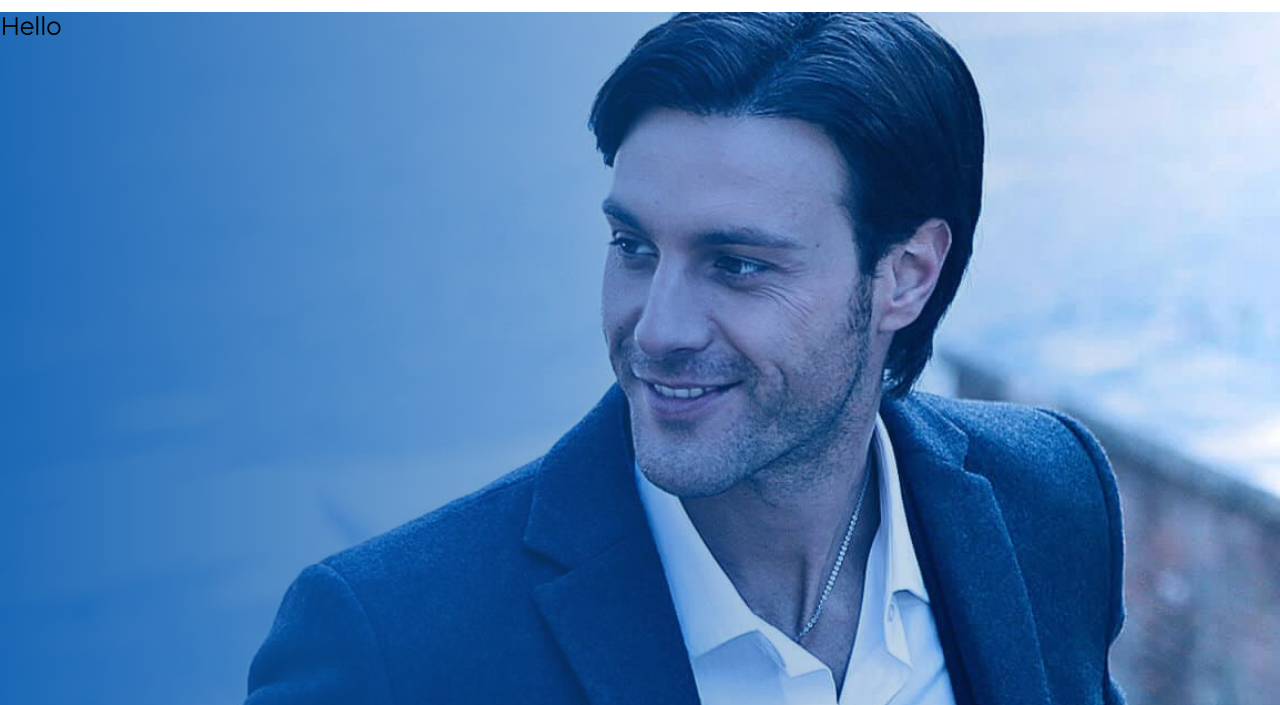
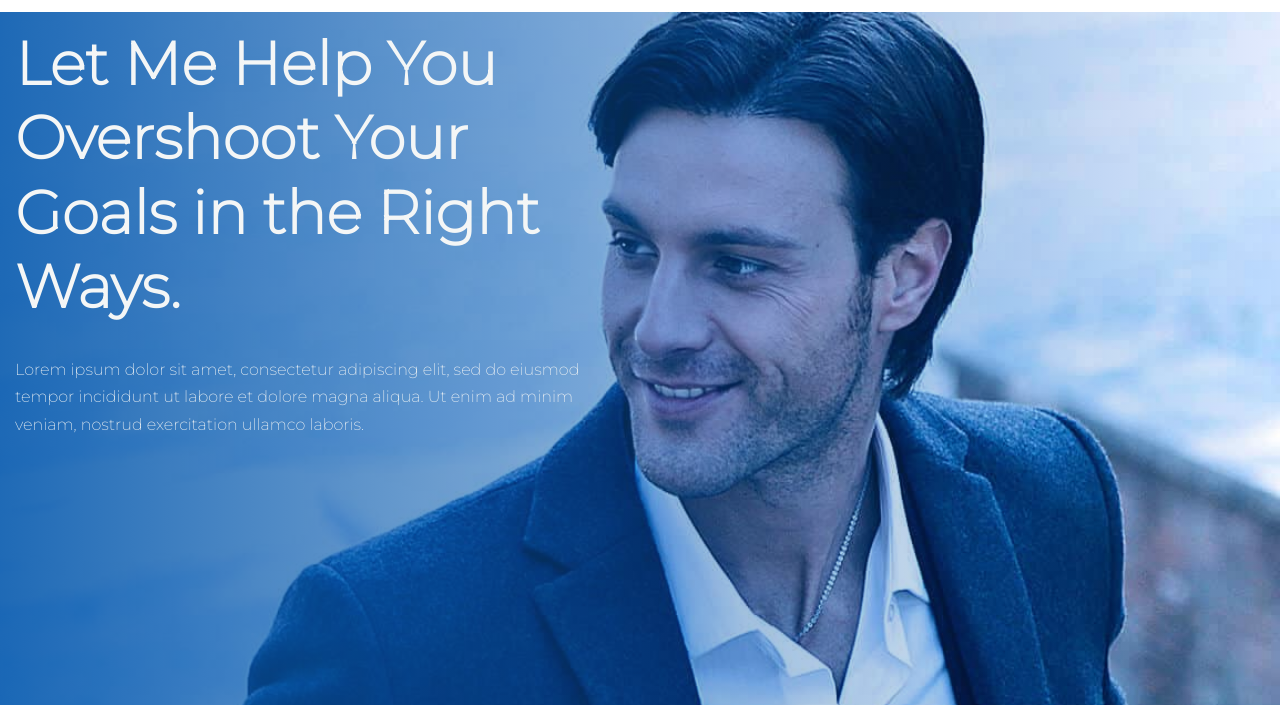
Before and after one commit to sajidul-kabir/portfolio-replicate, a plain HTML site: page index.html in a window 1280 px wide. Shown: the part 95-800 px from the top of the page. Drawn offline with Linux system fonts and the light colour scheme; a web font is replaced by a local one.

Commit message:
section 1 text styled

```diff
--- a/index.html
+++ b/index.html
@@ -16,7 +16,7 @@
   <body>
     <header class="main-header">
       <div class="wrapper">
-        <img src="logo-regular-free-img.png" alt="" />
+        <img src="photos/logo-regular-free-img.png" alt="" />
       </div>
       <nav class="wrapper main-nav">
         <ul class="main-nav__items">
@@ -41,7 +41,16 @@
 
     <section class="first-section">
       <div class="first-section-div">
-        <h1>Hello</h1>
+        <div class="text-container">
+          <h1 class="text-container-h1">
+            Let Me Help You Overshoot Your Goals in the Right Ways.
+          </h1>
+          <p class="text-container-p">
+            Lorem ipsum dolor sit amet, consectetur adipiscing elit, sed do
+            eiusmod tempor incididunt ut labore et dolore magna aliqua. Ut enim
+            ad minim veniam, nostrud exercitation ullamco laboris.
+          </p>
+        </div>
       </div>
     </section>
     <section class="second-section">
--- a/style.css
+++ b/style.css
@@ -42,15 +42,32 @@ body {
       rgb(7 90 174 / 90%),
       rgb(0 123 247 / 0%)
     ),
-    url(hero-free-img.jpg);
+    url(photos/hero-free-img.jpg);
   background-size: cover;
   background-position: 100%;
   background-repeat: no-repeat;
 }
 
-h1 {
-  width: 100%;
+.text-container {
+  width: 633.7px;
+  height: 531.14px;
+  padding: 15px;
+}
+.text-container-h1 {
+  font-size: 3.75rem;
+  line-height: 1.24;
+  font-weight: 1000;
+  padding-bottom: 15px;
+  color: #f4f6f6;
   margin: 0;
+}
+.text-container-p {
+  text-align: left;
+  font-weight: 400;
+  font-size: 16px;
+  font-size: 1rem;
+  line-height: 1.72;
+  color: #f4f6f6;
 }
 
 .second-section {
```
Also changed, not shown: photos/hero-free-img.jpg (renamed from hero-free-img.jpg), photos/logo-regular-free-img.png (renamed from logo-regular-free-img.png).
